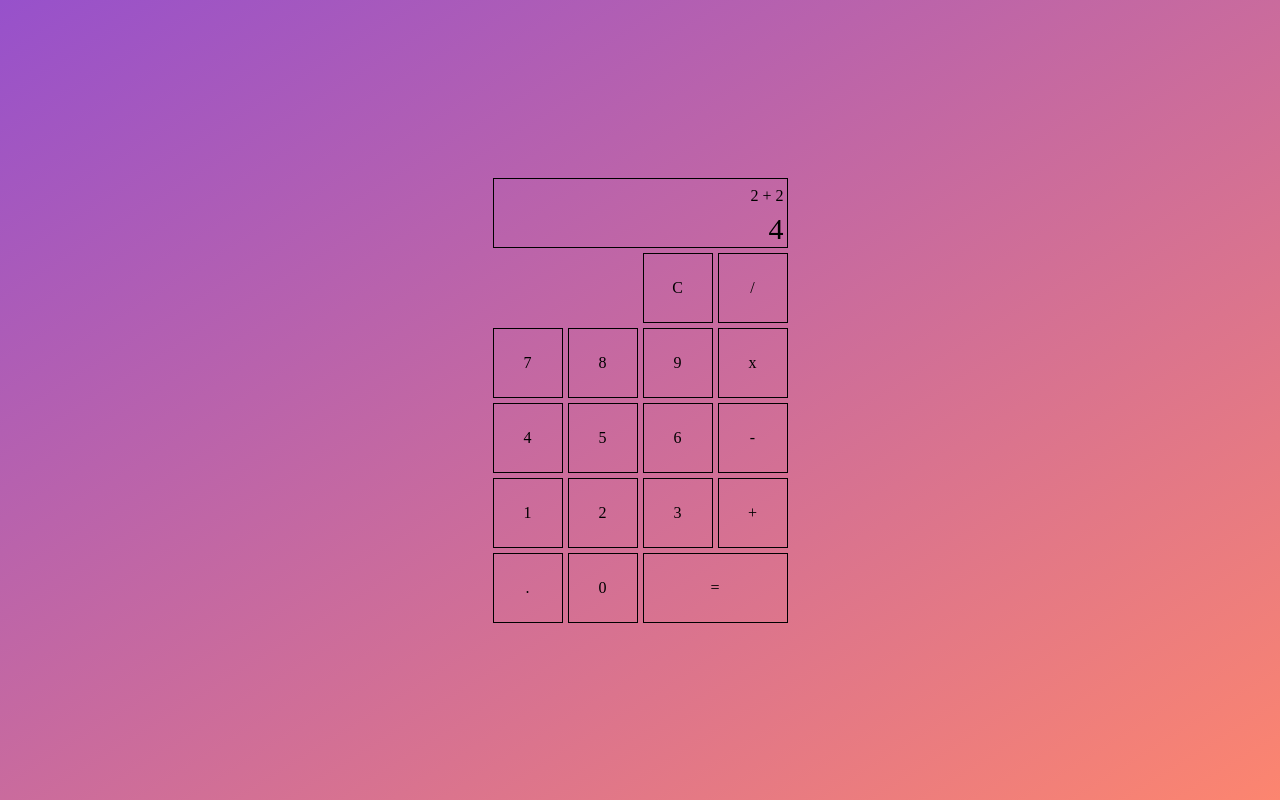
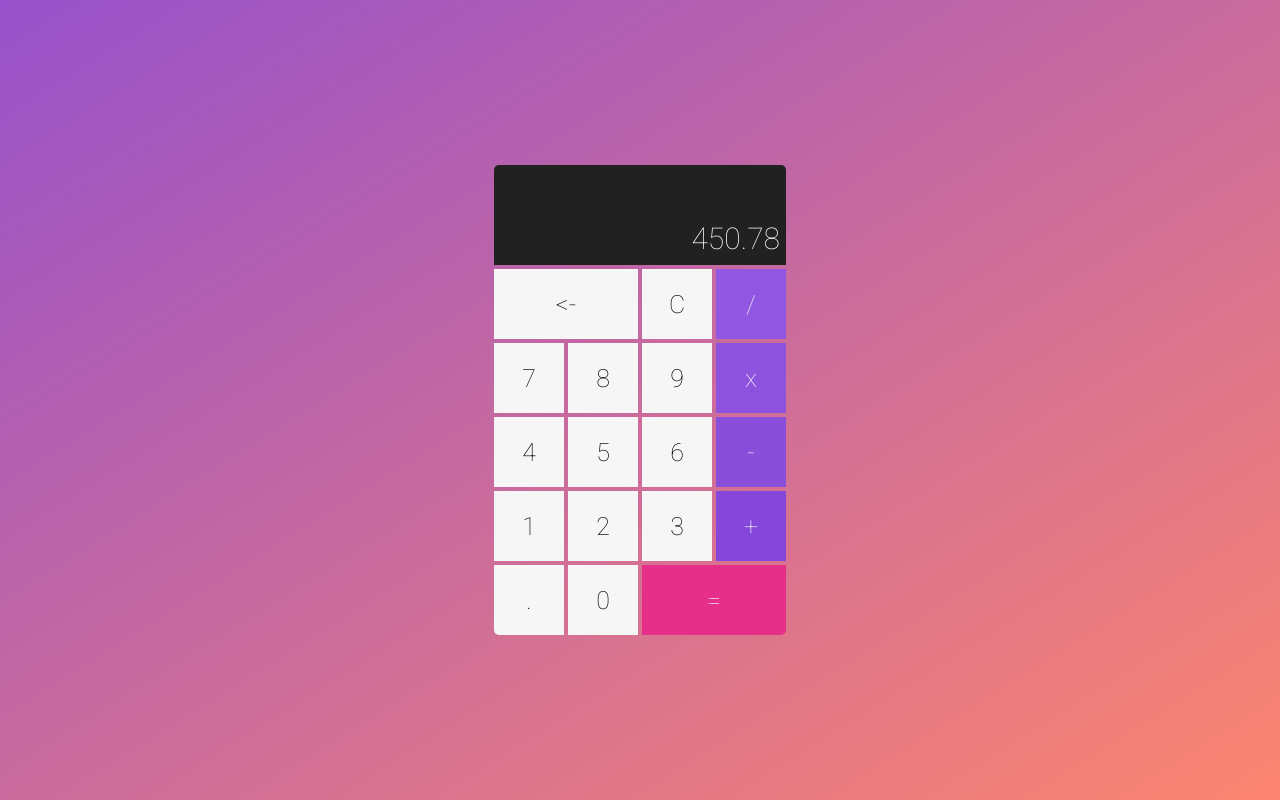
Before and after one commit to KethQv/calculator, a plain HTML site: page index.html in a window 1280 px wide. Drawn offline with Linux system fonts and the light colour scheme.

Commit message:
this aaa..  i forgot to commit all the other changes so. This is a big change lol xd

```diff
--- a/app.js
+++ b/app.js
@@ -1,6 +1,10 @@
 // array with all the operations
 let operationString = '';
 let operationArray = [];
+let operationResult = '';
+
+let dotBtnAlreadyPressed = false;
+let operationBtnAlreadyPressed = false;
 
 // getting the nodes
 const screen = document.querySelector('.calculator__screen');
@@ -8,42 +12,124 @@ const screenOperation = document.querySelector('.calculator__operation');
 const screenResult = document.querySelector('.calculator__result');
 const clearBtn = document.querySelector('.calculator__clear');
 
-const divideBtn = document.querySelector('.calculator__divide');
-const multiplyBtn = document.querySelector('.calculator__multiply');
-const substractBtn = document.querySelector('.calculator__substract');
-const addBtn = document.querySelector('.calculator__add');
-
 const equalBtn = document.querySelector('.calculator__equal');
 const dotBtn = document.querySelector('.calculator__dot');
 
+const operations = [
+    { name: 'divide', symbol: '/', function: divide, button: document.querySelector('.calculator__divide') },
+    { name: 'multiply', symbol: '*', function: multiply, button: document.querySelector('.calculator__multiply') },
+    { name: 'substract', symbol: '-', function: substract, button: document.querySelector('.calculator__substract') },
+    { name: 'add', symbol: '+', function: add, button: document.querySelector('.calculator__add') }
+];
+
 // all the number buttons are here | numberBtn[1] = 1, numberBtn[2] = 2 ...
-const numberBtn = document.querySelectorAll('.number');
-console.table(numberBtn);
+const numberBtn = document.querySelectorAll('.number-button');
 
 // main functions
-function add(a, b) {
-    return a + b;
+function divide(numArray) {
+    return a / b;
+}
+
+function multiply(numArray) {
+    return a * b;
 }
 
 function substract(numArray) {
     return a - b;
 }
 
-function multiply(numArray) {
-    return a * b;
-}
-
-function divide(numArray) {
-    return a / b;
+function add(a, b) {
+    return a + b;
 }
 
 function operate(a, b, operation) {
     return operation(a, b);
 }
 
+function evaluateOperation() {
+    operationArray = operationString.split(' ');
+
+    // here is the main logic of the calculator
+
+}
+
+function displayOperation(content) {
+    operationString += content;
+    screenOperation.textContent = operationString;
+
+    // evaluateOperation();
+}
+
+function displayResult() {
+    screenResult.textContent = operationResult;
+}
+
+// event listeners
 numberBtn.forEach((button) => {
     button.addEventListener('click', () => {
-        operationString += button.textContent;
-        screenOperation.textContent = operationString;
+        displayOperation(button.textContent);
+        operationBtnAlreadyPressed = false;
     });
 });
+
+dotBtn.onclick = () => {
+    if (operationString.charAt(operationString.length-1) != '.' && !dotBtnAlreadyPressed) {
+        displayOperation(dotBtn.textContent);
+        dotBtnAlreadyPressed = true;
+    }
+};
+
+clearBtn.onclick = () => {
+    operationString = '';
+    displayOperation(operationString);
+
+    operationArray = [];
+    // evaluateOperation();
+    displayResult();
+
+    operationBtnAlreadyPressed = false;
+    dotBtnAlreadyPressed = false;
+};
+
+operations.map((operation) => {
+    operation.button.addEventListener('click', () => {
+        if (!operationBtnAlreadyPressed && operationString != '') {
+            displayOperation(` ${operation.symbol} `);
+            operationBtnAlreadyPressed = true;
+            dotBtnAlreadyPressed = false;
+        }
+    });
+});
+
+
+
+
+
+
+
+
+
+
+
+
+
+
+
+
+
+
+
+
+
+
+
+
+
+
+
+
+
+// const divideBtn = document.querySelector('.calculator__divide');
+// const multiplyBtn = document.querySelector('.calculator__multiply');
+// const substractBtn = document.querySelector('.calculator__substract');
+// const addBtn = document.querySelector('.calculator__add');
--- a/index.html
+++ b/index.html
@@ -4,30 +4,33 @@
     <meta charset="UTF-8">
     <meta http-equiv="X-UA-Compatible" content="IE=edge">
     <meta name="viewport" content="width=device-width, initial-scale=1.0">
+    <link rel="preconnect" href="https://fonts.gstatic.com">
+    <link href="https://fonts.googleapis.com/css2?family=Roboto:wght@100&display=swap" rel="stylesheet">
     <link rel="stylesheet" href="main.css">
     <title>Calculator</title>
 </head>
 <body>
     <div class="calculator">
         <div class="calculator__screen">
-            <div class="calculator__operation">2 + 2</div>
-            <div class="calculator__result">4</div>
+            <div class="calculator__operation"></div>
+            <div class="calculator__result">450.78</div>
         </div>
+        <div class="calculator__back     calculator__button"><-</div>
         <div class="calculator__clear     calculator__button">C</div>
+        <div class="calculator__divide    calculator__button">/</div>
+        <div class="calculator__multiply  calculator__button">x</div>
+        <div class="calculator__substract calculator__button">-</div>
         <div class="calculator__add       calculator__button">+</div>
-        <div class="calculator__substract calculator__button">-</div>
-        <div class="calculator__multiply  calculator__button">x</div>
-        <div class="calculator__divide    calculator__button">/</div>
-        <div class="calculator__0         calculator__button number">0</div>
-        <div class="calculator__1         calculator__button number">1</div>
-        <div class="calculator__2         calculator__button number">2</div>
-        <div class="calculator__3         calculator__button number">3</div>
-        <div class="calculator__4         calculator__button number">4</div>
-        <div class="calculator__5         calculator__button number">5</div>
-        <div class="calculator__6         calculator__button number">6</div>
-        <div class="calculator__7         calculator__button number">7</div>
-        <div class="calculator__8         calculator__button number">8</div>
-        <div class="calculator__9         calculator__button number">9</div>
+        <div class="calculator__0         calculator__button number-button">0</div>
+        <div class="calculator__1         calculator__button number-button">1</div>
+        <div class="calculator__2         calculator__button number-button">2</div>
+        <div class="calculator__3         calculator__button number-button">3</div>
+        <div class="calculator__4         calculator__button number-button">4</div>
+        <div class="calculator__5         calculator__button number-button">5</div>
+        <div class="calculator__6         calculator__button number-button">6</div>
+        <div class="calculator__7         calculator__button number-button">7</div>
+        <div class="calculator__8         calculator__button number-button">8</div>
+        <div class="calculator__9         calculator__button number-button">9</div>
         <div class="calculator__dot       calculator__button">.</div>
         <div class="calculator__equal     calculator__button">=</div>
     </div>
--- a/main.css
+++ b/main.css
@@ -2,6 +2,11 @@
     margin: 0;
     padding: 0;
     box-sizing: border-box;
+}
+
+html {
+    font-size: 10px;
+    font-family: 'Roboto', sans-serif;
 }
 
 body {
@@ -13,23 +18,23 @@ body {
 }
 
 .calculator {
-    /* outline: dotted; */
     display: grid;
-    gap: 5px;
+    gap: 4px;
     grid-template-columns: repeat(4, 70px);
-    grid-template-rows: repeat(6, 70px);
+    grid-template-rows: 100px repeat(5, 70px);
     grid-template-areas:
         "screen  screen  screen screen"
-        "nothing nothing clear  divide"
+        "back    back    clear  divide"
         "seven   eight   nine   multiply"
         "four    five    six    substract"
         "one     two     three  add"
-        "dot    zero     equal  equal";
+        "dot     zero    equal  equal";
 }
 
 
 /*  grid areas assignation  */
 .calculator__screen    { grid-area: screen;    }
+.calculator__back      { grid-area: back;      }
 .calculator__clear     { grid-area: clear;     }
 .calculator__add       { grid-area: add;       }
 .calculator__substract { grid-area: substract; }
@@ -52,31 +57,83 @@ body {
     display: flex;
     align-items: center;
     justify-content: center;
-    border: solid 1px black;
 }
 
+/*  screen styling  */
 .calculator__screen {
+    background-color: #212121;
+    color: #212121;
     position: relative;
+    border-radius: 5px 5px 0px 0px;
+    overflow: hidden;
 }
 
 .calculator__operation, .calculator__result {
     position: absolute;
-    display: flex;
-    justify-content: end;
-    /* border: solid 1px black; */
+    width: 96%;
+    right: 6px;
+    text-align: end;
 }
 
 .calculator__operation {
-    width: 98%;
+    width: auto;
     height: 35%;
-    top: 5px;
-    line-height: 24.5px;
+    top: 13px;
+    font-size: 2.5rem;
+    line-height: 36px;
+    color: #d77f92;
+    white-space: nowrap;
 }
 
 .calculator__result {
-    width: 98%;
     height: 50%;
     bottom: 4px;
-    font-size: 30px;
-    line-height: 40px;
+    font-size: 3rem;
+    line-height: 55px;
+    color: #f6f6f6;
 }
+
+/*  button stylying  */
+.calculator__button {
+    background: linear-gradient(135deg, rgb(246,246,246) 0%,rgb(246,246,246) 100%);
+    font-size: 2.5rem;
+    user-select: none;
+}
+
+.calculator__button:active {
+    /* box-shadow: -1px -1px 42px 6px rgba(0,0,0,0.13) inset; */
+    transform: translateY(1px);
+}
+
+.calculator__dot {
+    border-radius: 0px 0px 0px 5px;
+}
+
+.calculator__equal {
+    border-radius: 0px 0px 5px 0px;
+}
+
+.calculator__divide {
+    background: #9156e2;
+}
+
+.calculator__multiply {
+    background: #8d52de;
+}
+
+.calculator__substract{
+    background: #894eda;
+}
+
+.calculator__add {
+    background: #8547da;
+}
+
+.calculator__equal {
+    background: #e62f89;
+}
+
+.calculator__divide, .calculator__multiply, .calculator__substract,
+.calculator__add, .calculator__equal {
+    color: #f6f6f6;
+}
```
